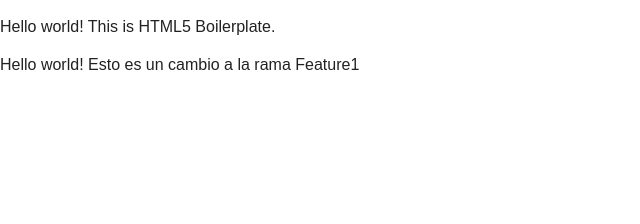
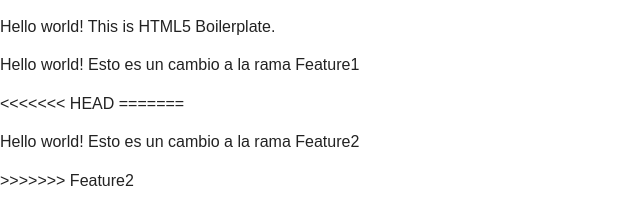
Before and after one commit to kannonkurei/Trabajo2_Esteban_Vi-arta, a plain HTML site: page index.html in a window 1280 px wide. Shown: the whole page, without its empty margins (0-640 px from the left). Drawn offline with nearby package versions, Linux system fonts and the light colour scheme.

```diff
--- a/index.html
+++ b/index.html
@@ -20,6 +20,10 @@
 
         <p>Hello world! This is HTML5 Boilerplate.</p>
 	   <p>Hello world! Esto es un cambio a la rama Feature1</p>
+<<<<<<< HEAD
+=======
+	   <p>Hello world! Esto es un cambio a la rama Feature2</p>
+>>>>>>> Feature2
 
         <script src="//ajax.googleapis.com/ajax/libs/jquery/1.11.2/jquery.min.js"></script>
         <script>window.jQuery || document.write('<script src="js/vendor/jquery-1.11.2.min.js"><\/script>')</script>
```
